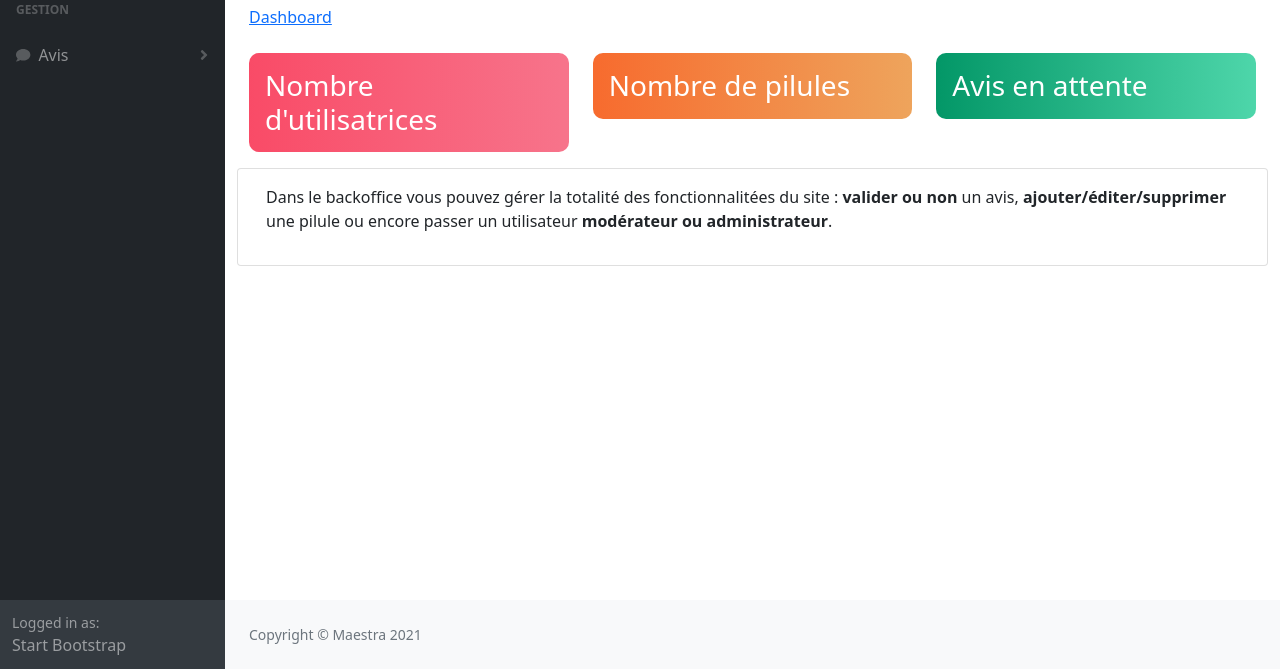
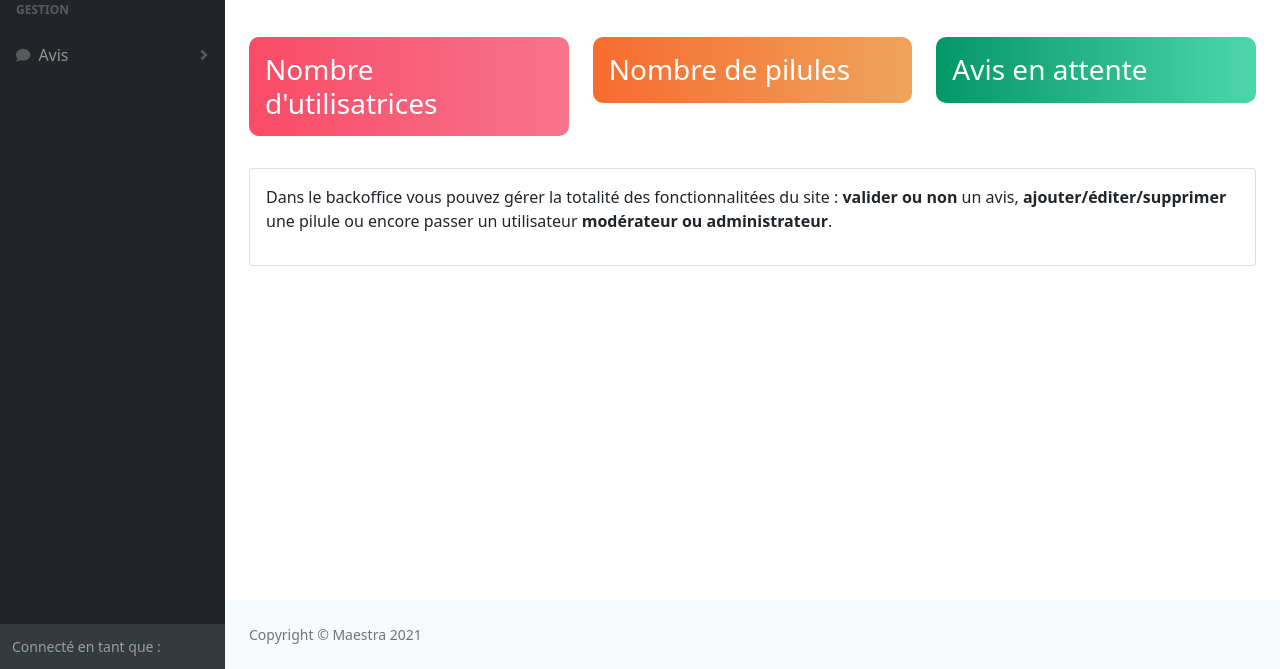
Before and after one commit to chris-rousseau/maestra, a Symfony app: template templates/admin/dashboard/home.html.twig in a window 1280 px wide. Shown: the part 131-800 px from the top of the page. Run offline with Twig, Linux system fonts and the light colour scheme; the template is opened without the code that fills it, so the values that code supplies are empty; some libraries are stand-ins or nearby versions.

Commit message:
visual fix

```diff
--- a/public/css/admin.css
+++ b/public/css/admin.css
@@ -20,3 +20,7 @@
     border: 0;
     border-radius: 10px;
 }
+
+.spacing {
+    margin-bottom: 1em;
+}
--- a/templates/admin/dashboard/home.html.twig
+++ b/templates/admin/dashboard/home.html.twig
@@ -5,16 +5,10 @@
 
 {% block body %}
 	<div class="container-fluid px-4">
-		<h1 class="mt-4">Bienvenue
+		<h1 class="mt-4 spacing">Bienvenue
 			<strong>{{ app.user.firstname}}</strong>
 			sur le back-office de Maestra</h1>
-		<ol class="breadcrumb mb-4">
-			<li class="breadcrumb-item">
-				<a href="{{ path('admin_home') }}">Dashboard</a>
-			</li>
-			{# <li class="breadcrumb-item active">Static Navigation</li> #}
-		</ol>
-		<div class="row justify-content-center">
+		<div class="row justify-content-center spacing">
 			<div class="col-lg-4 col-md-12">
 				<div class="card text-white bg-info mb-3 users-card">
 					<div class="card-body d-flex justify-content-between align-items-center">
@@ -39,6 +33,7 @@
 					</div>
 				</div>
 			</div>
+		</div>
 		<div class="card">
 			<div class="card-body">
 				<p>Dans le backoffice vous pouvez gérer la totalité des fonctionnalitées du site :
@@ -50,5 +45,4 @@
 			</div>
 		</div>
 	</div>
-	</div>
 {% endblock %}
--- a/templates/partials/_nav.html.twig
+++ b/templates/partials/_nav.html.twig
@@ -1,7 +1,7 @@
 <nav
 	class="sb-topnav navbar navbar-expand navbar-dark bg-dark">
 	<!-- Navbar Brand-->
-	<a class="navbar-brand ps-3" href="index.html">Maestra Admin</a>
+	<a class="navbar-brand ps-3" href="{{ path('admin_home') }}">Maestra Admin</a>
 	<!-- Sidebar Toggle-->
 	<button class="btn btn-link btn-sm order-1 order-lg-0 me-4 me-lg-0" id="sidebarToggle" href="#!">
 		<i class="fas fa-bars"></i>
--- a/templates/partials/_sidebar-left.html.twig
+++ b/templates/partials/_sidebar-left.html.twig
@@ -59,8 +59,10 @@
 				</div>
 			</div>
 			<div class="sb-sidenav-footer">
-				<div class="small">Logged in as:</div>
-				Start Bootstrap
+				<div class="small">Connecté en tant que :</div>
+				{% if app.user is not empty %}
+					{{ app.user.firstname }}
+				{% endif %}
 			</div>
 		</nav>
 	</div>
```
Lines whose indentation alone changed are shown as unchanged.
